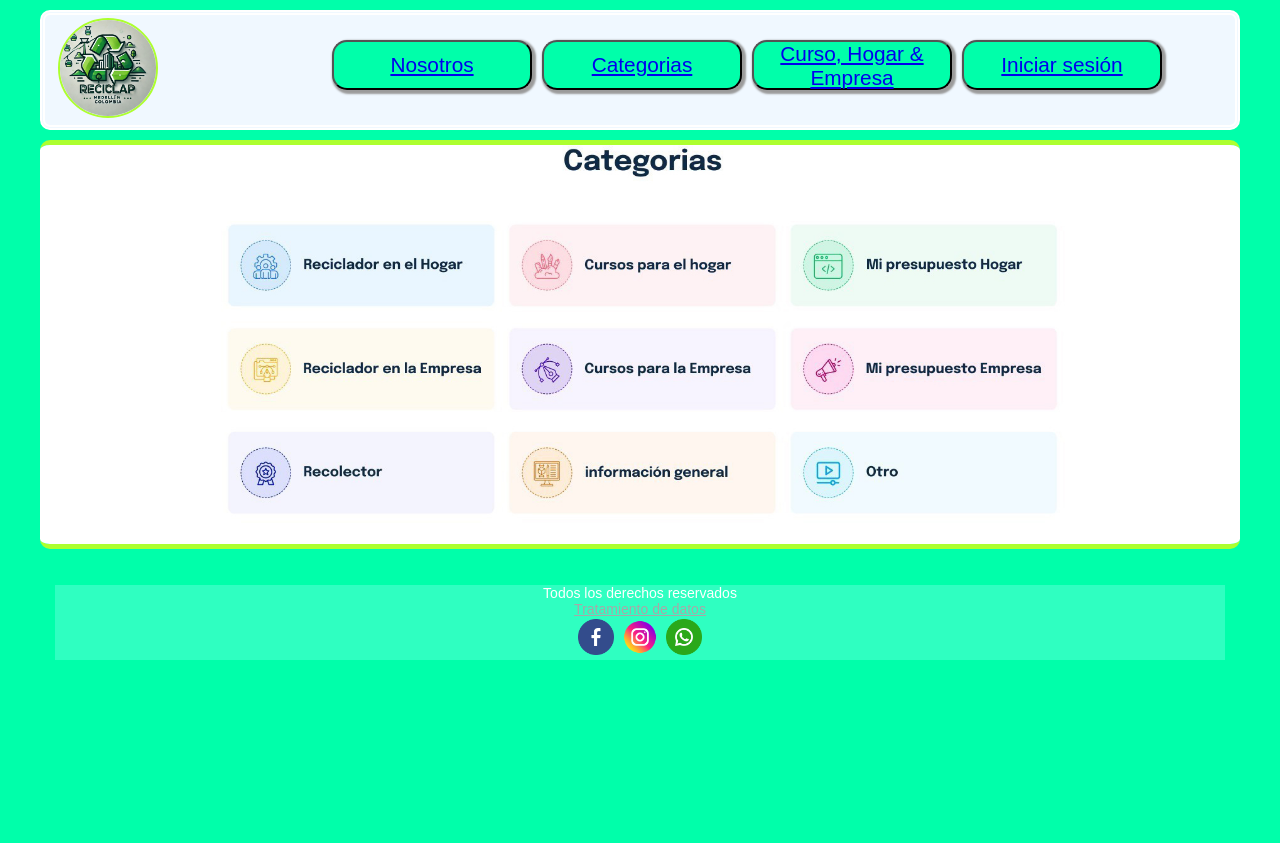
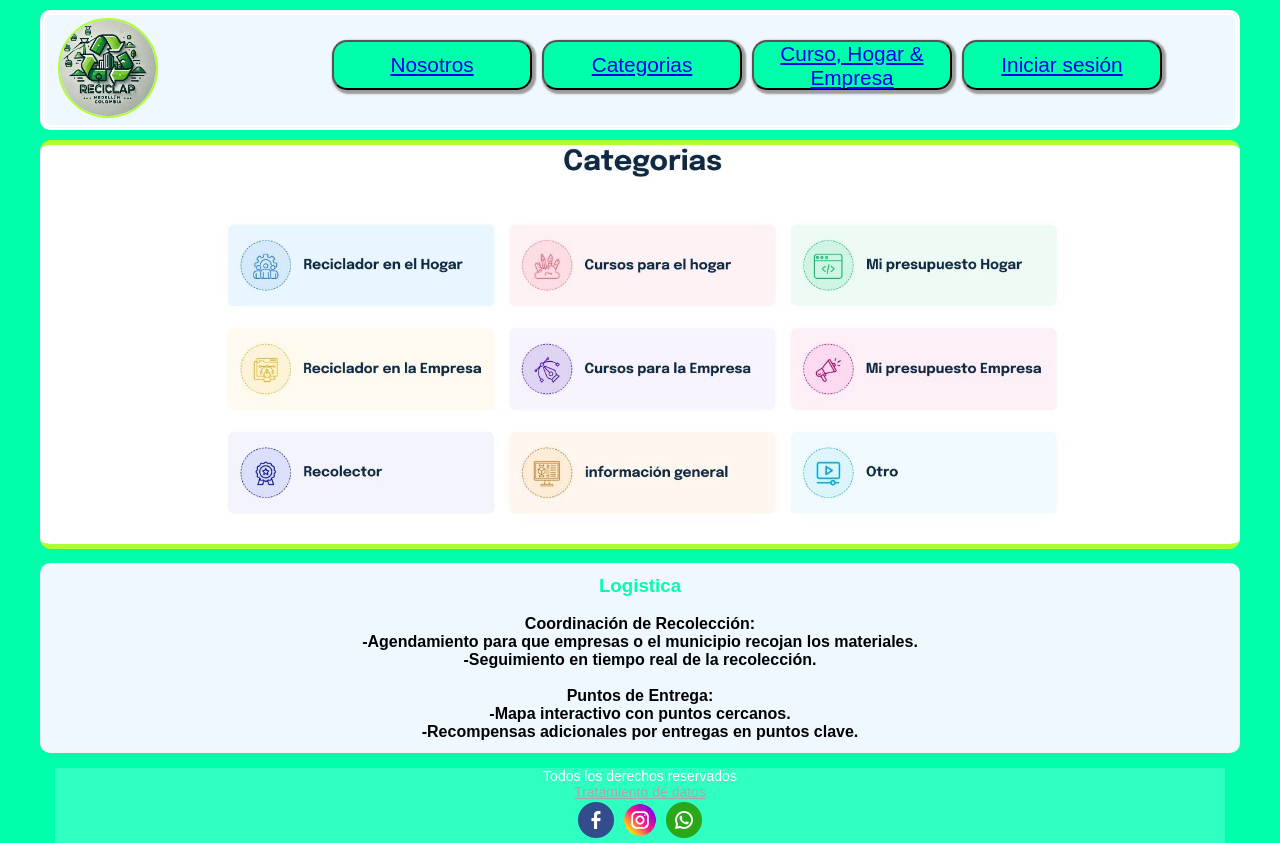
Before and after one commit to DuvRoman/ProyectoTech, a plain HTML site: page categorias.html in a window 1280 px wide. Before the commit the page ends 820 px from the top, so only its background shows below. Drawn offline with Linux system fonts and the light colour scheme.

Commit message:
ProyectoTech2

```diff
--- a/categorias.html
+++ b/categorias.html
@@ -29,6 +29,18 @@
         <div class="cinco">
             <img src="imagenes/pagina2.3.jpg" alt="categorias">
         </div>
+        <div class="ocho">
+
+            <h3>Logistica</h3><br>
+            <h4>Coordinación de Recolección: <br>
+                -Agendamiento para que empresas o el municipio recojan los materiales. <br>
+                -Seguimiento en tiempo real de la recolección. <br>
+            </h4>
+            <br>
+            <h4>Puntos de Entrega: <br>
+                -Mapa interactivo con puntos cercanos. <br>
+                -Recompensas adicionales por entregas en puntos clave. <br></h4>
+        </div>
     </main>
     <footer>
         <p>Todos los derechos reservados</p>
--- a/style.css
+++ b/style.css
@@ -123,6 +123,15 @@ h3{
     margin: 20px;
     color: black;
 }
+.ocho{
+    margin-top: 10px;
+    padding: 10px;
+    border-radius: 10px;
+    background-color: aliceblue;
+    text-align: center;
+    max-height: 40vh;
+    border: 2px solid whitesmoke;
+}
 
 
 footer{
```
